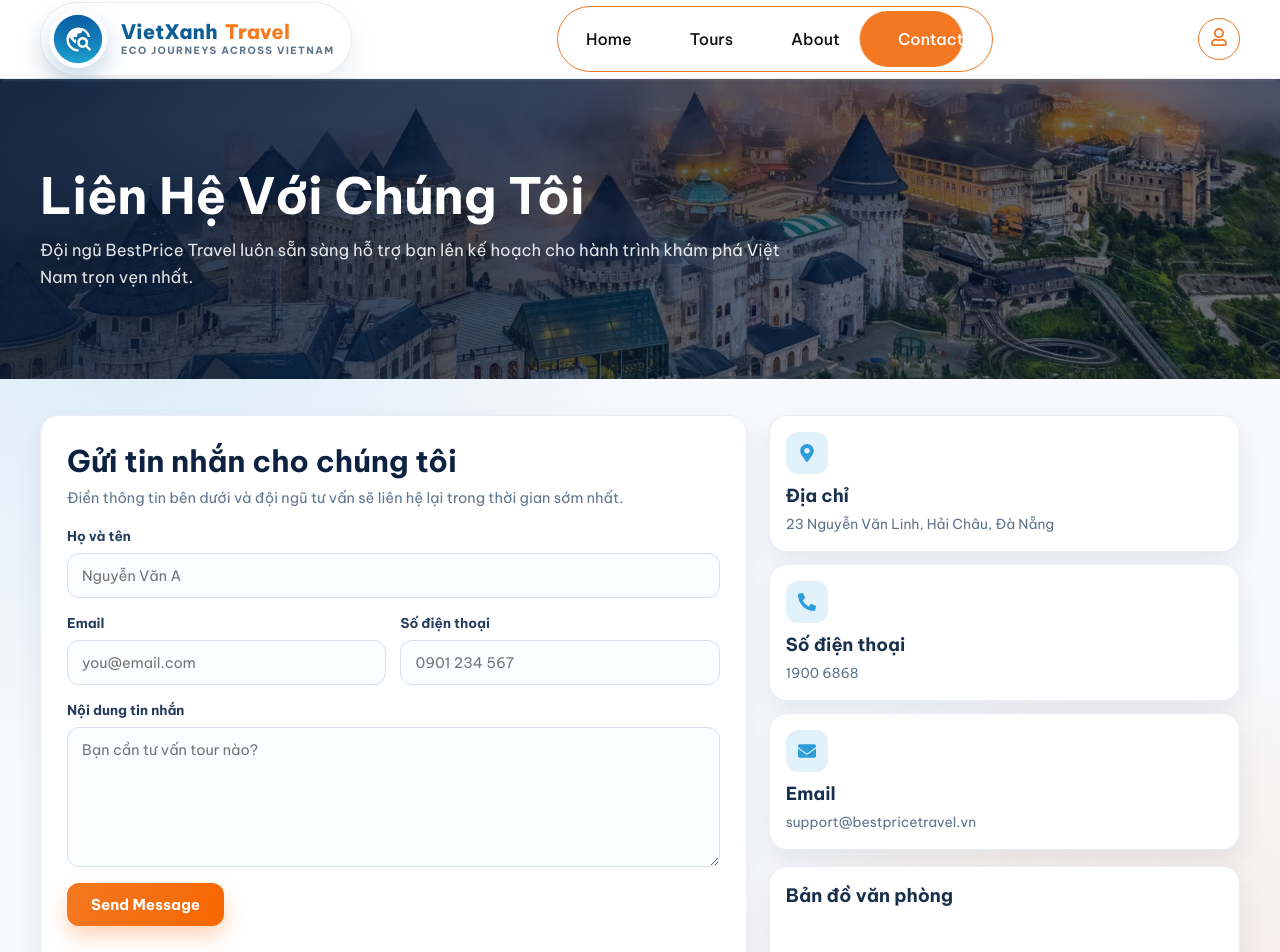
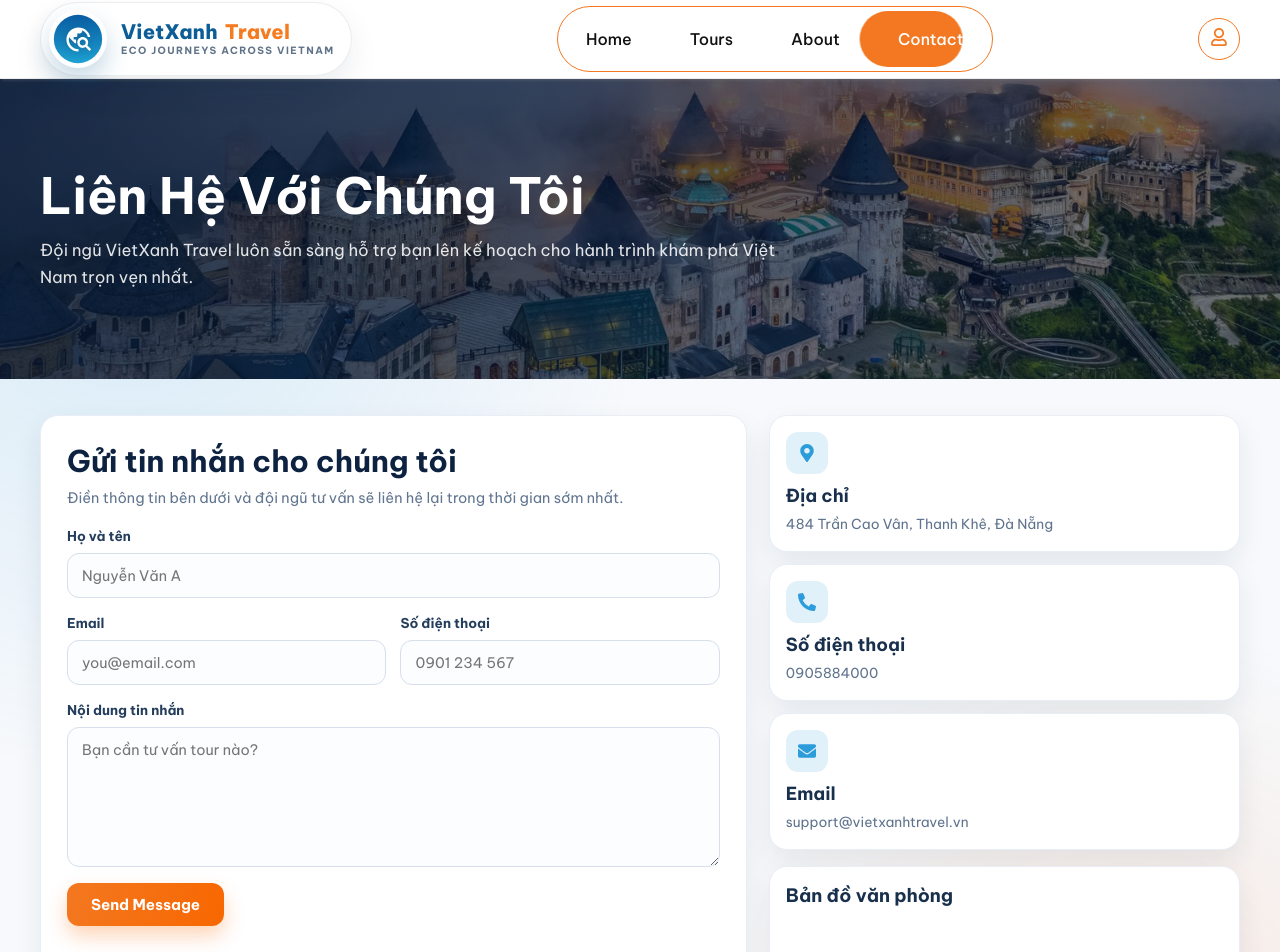
Before and after one commit to viethoang4254/DACNCNPM, a React (Vite) app in the folder frontend/: page /contact in a window 1280 px wide. Shown: the top 952 px of the page. Built offline with nearby package versions, Linux system fonts and the light colour scheme; no server answers; grey boxes are pictures that could not be loaded.

Commit message:
refactor ui

```diff
--- a/frontend/src/components/admin/AdminSidebar/index.jsx
+++ b/frontend/src/components/admin/AdminSidebar/index.jsx
@@ -33,7 +33,7 @@ function AdminSidebar() {
           </div>
           <div>
             <h2>Tour Admin</h2>
-            <p>BestPrice Travel</p>
+            <p>VietXanh Travel</p>
           </div>
         </div>
       </div>
--- a/frontend/src/components/user/Footer/index.jsx
+++ b/frontend/src/components/user/Footer/index.jsx
@@ -43,10 +43,10 @@ function Footer() {
           <h4>Liên hệ</h4>
           <ul className="footer__contact-list">
             <li>
-              <HiOutlineMapPin /> 23 Nguyen Van Linh, Da Nang
+              <HiOutlineMapPin /> 484 Trần Cao Vân,Thanh Khê, TP.Đà Nẵng
             </li>
             <li>
-              <FaPhoneAlt /> 1900 6868
+              <FaPhoneAlt /> 0905884000
             </li>
             <li>
               <MdOutlineMailOutline /> support@vietxanhtravel.vn
--- a/frontend/src/components/user/HeroSection/index.jsx
+++ b/frontend/src/components/user/HeroSection/index.jsx
@@ -23,7 +23,7 @@ function HeroSection() {
       <div className="home__hero-overlay" />
       <div className="home__hero-content">
         <p className="home__hero-eyebrow">Khám phá vẻ đẹp Việt Nam</p>
-        <h1>Từ núi rừng hùng vì đến biển xanh nhiệt đới.</h1>
+        <h1>Từ núi rừng hùng vĩ đến biển xanh nhiệt đới.</h1>
         <p className="home__hero-sub">
           Lên kế hoạch và bắt đầu hành trình của bạn ngày hôm nay
         </p>
--- a/frontend/src/pages/user/Contact/index.jsx
+++ b/frontend/src/pages/user/Contact/index.jsx
@@ -105,7 +105,7 @@ function Contact() {
         <div className="contact-page__container contact-page__banner-content">
           <h1>Liên Hệ Với Chúng Tôi</h1>
           <p>
-            Đội ngũ BestPrice Travel luôn sẵn sàng hỗ trợ bạn lên kế hoạch cho
+            Đội ngũ VietXanh Travel luôn sẵn sàng hỗ trợ bạn lên kế hoạch cho
             hành trình khám phá Việt Nam trọn vẹn nhất.
           </p>
         </div>
@@ -208,7 +208,7 @@ function Contact() {
                 <FaMapMarkerAlt />
               </div>
               <h3>Địa chỉ</h3>
-              <p>23 Nguyễn Văn Linh, Hải Châu, Đà Nẵng</p>
+              <p>484 Trần Cao Vân, Thanh Khê, Đà Nẵng</p>
             </article>
 
             <article className="contact-info-card">
@@ -216,7 +216,7 @@ function Contact() {
                 <FaPhoneAlt />
               </div>
               <h3>Số điện thoại</h3>
-              <p>1900 6868</p>
+              <p>0905884000</p>
             </article>
 
             <article className="contact-info-card">
@@ -224,7 +224,7 @@ function Contact() {
                 <FaEnvelope />
               </div>
               <h3>Email</h3>
-              <p>support@bestpricetravel.vn</p>
+              <p>support@vietxanhtravel.vn</p>
             </article>
           </div>
 
--- a/frontend/src/pages/user/Login/index.jsx
+++ b/frontend/src/pages/user/Login/index.jsx
@@ -150,7 +150,7 @@ function Login() {
     <main className="auth-page auth-page--login">
       <section className="auth-card">
         <div className="auth-card__left">
-          <p className="auth-card__eyebrow">BestPrice Travel</p>
+          <p className="auth-card__eyebrow">VietXanh Travel</p>
           <h1>Chào mừng bạn trở lại</h1>
           <p>
             Đăng nhập để quản lý lịch đặt tour, theo dõi ưu đãi và nhận thông
--- a/frontend/src/pages/user/Register/index.jsx
+++ b/frontend/src/pages/user/Register/index.jsx
@@ -313,7 +313,7 @@ function Registry() {
     <main className="registry-page">
       <section className="registry-card">
         <div className="registry-card__left">
-          <p className="registry-card__eyebrow">BestPrice Membership</p>
+          <p className="registry-card__eyebrow">VietXanh Membership</p>
           <h1>Tạo tài khoản mới</h1>
           <p>
             Đăng ký để nhận ưu đãi độc quyền, tích điểm cho mỗi hành trình và
```
